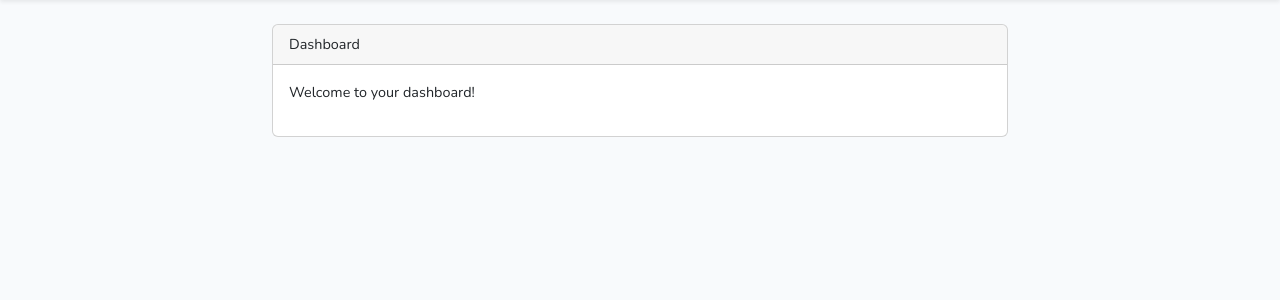
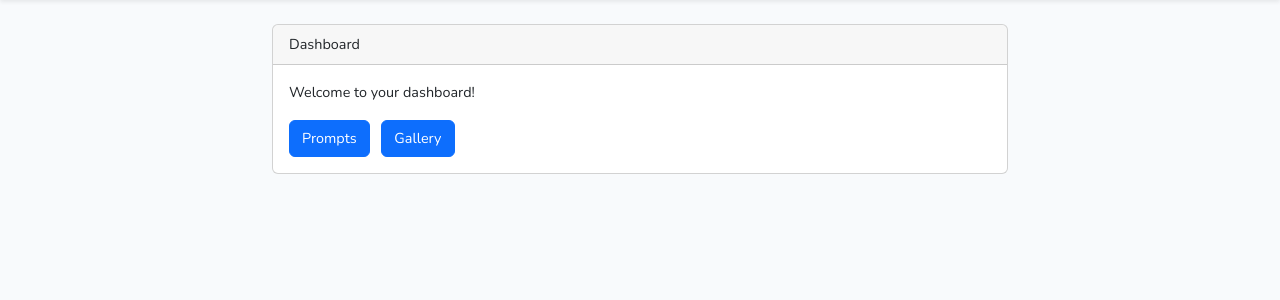
Before and after one commit to yardimli/ImageGeneratorForComfyUI, a Laravel app: page / in a window 1280 px wide. Shown: the part 55-355 px from the top of the page. Run offline with Laravel 10, Linux system fonts and the light colour scheme; the visitor is signed in with stand-in values (Sample User, id 1); style sheets or scripts are compiled from the project's sources.

Commit message:
Update welcome.blade.php

```diff
--- a/resources/views/welcome.blade.php
+++ b/resources/views/welcome.blade.php
@@ -12,6 +12,10 @@
                             {{-- The user is authenticated (logged in) --}}
                             <p>Welcome to your dashboard!</p>
                             {{-- You can add more authenticated user content here --}}
+                            <div class="mt-3">
+                                <a href="{{ route('prompts.index') }}" class="btn btn-primary me-2">Prompts</a>
+                                <a href="{{ route('gallery.index') }}" class="btn btn-primary">Gallery</a>
+                            </div>
                         @else
                             {{-- The user is not authenticated (not logged in) --}}
                             <p>Please login to view the dashboard.</p>
```
